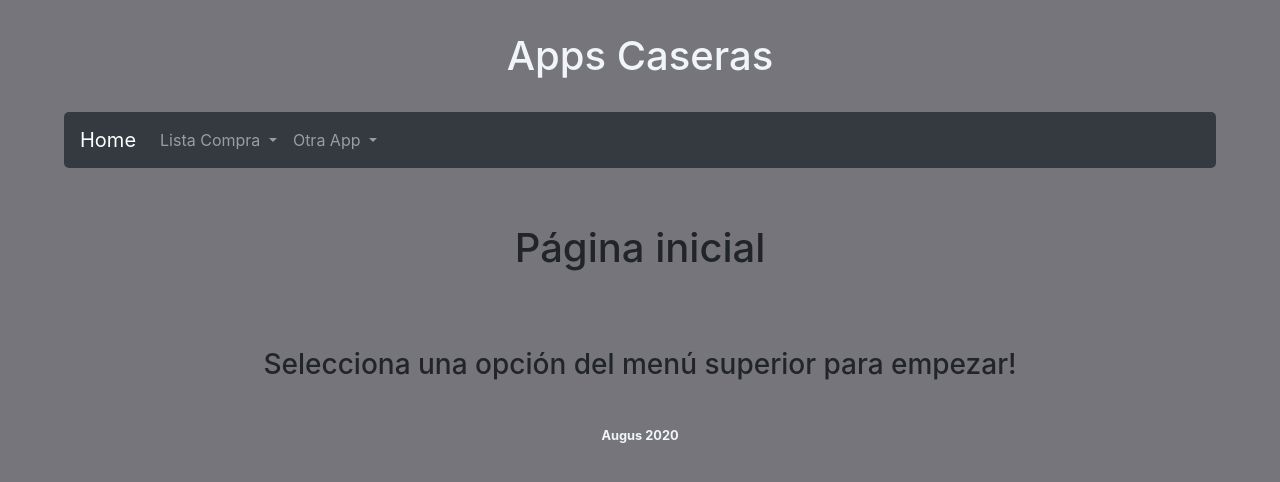
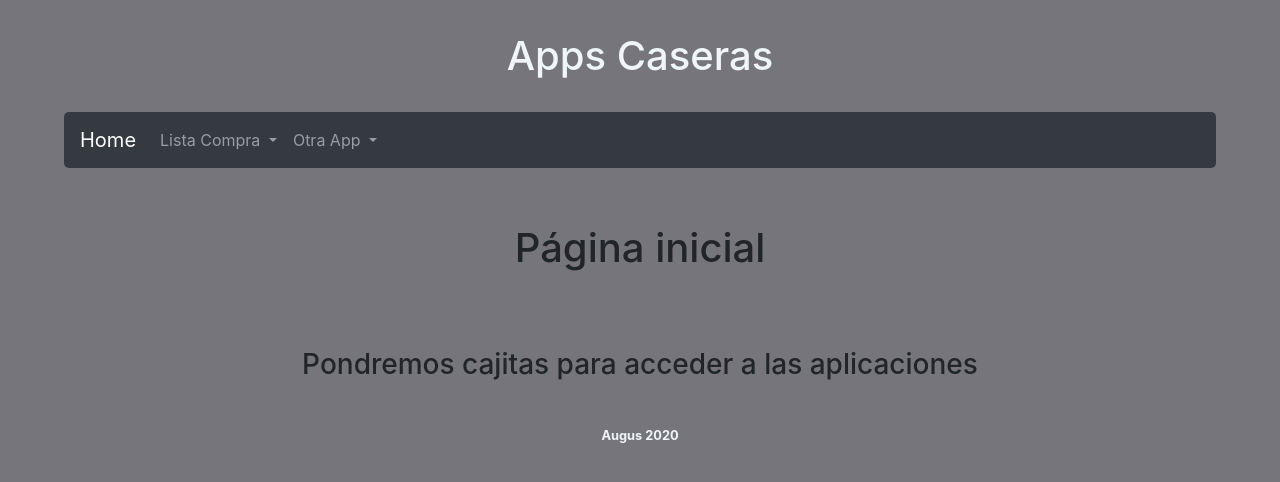
Before and after one commit to augus67/apps-casa-front, an Angular app: page / in a window 1280 px wide. Shown: the top 482 px of the page. Built offline with nearby package versions, Linux system fonts and the light colour scheme.

Commit message:
Cambio en home.html

```diff
--- a/src/app/home/home.component.html
+++ b/src/app/home/home.component.html
@@ -1,3 +1,3 @@
 <h1>Página inicial</h1>
 
-<h3>Selecciona una opción del menú superior para empezar!</h3>
+<h3>Pondremos cajitas para acceder a las aplicaciones</h3>
```
